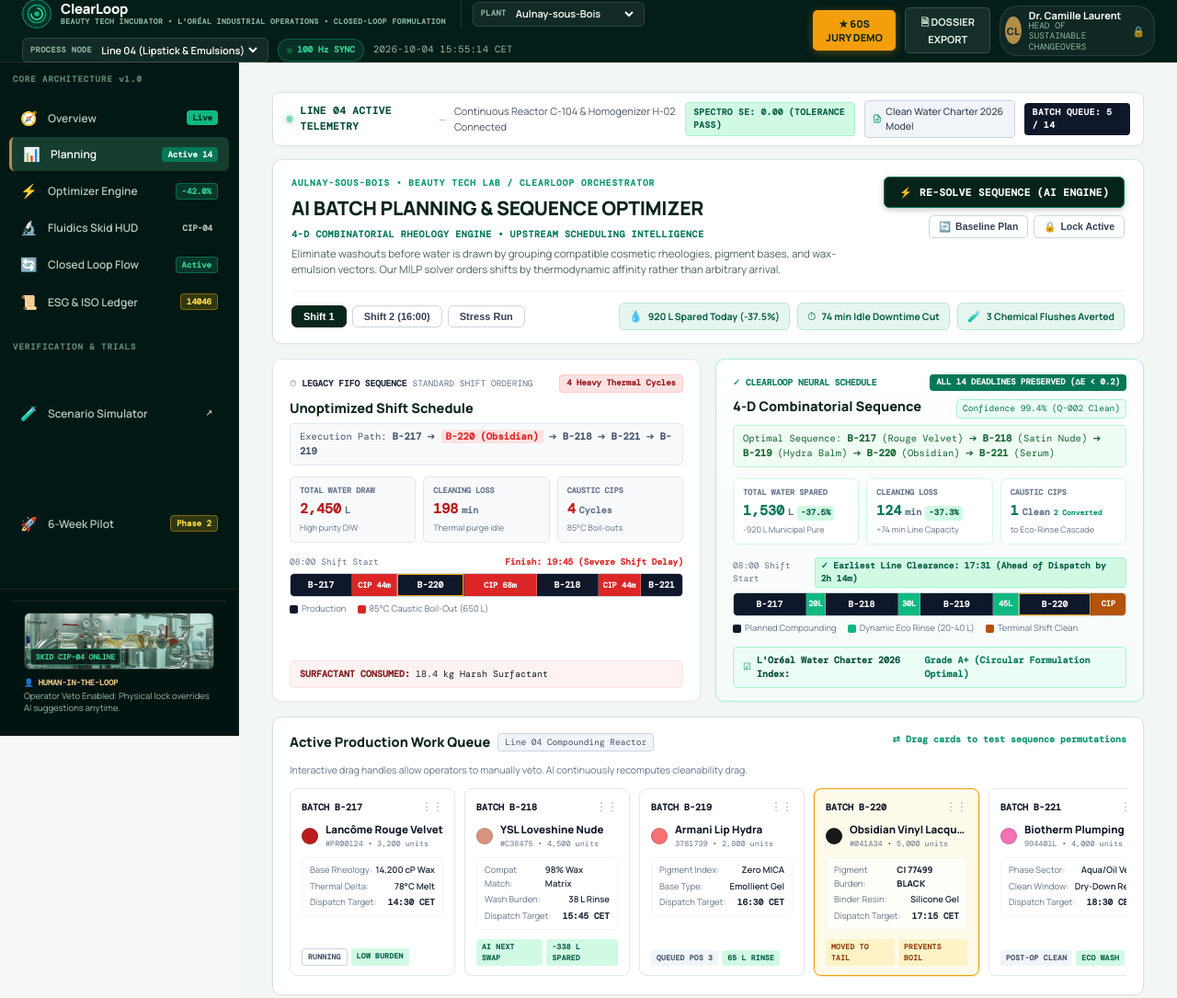
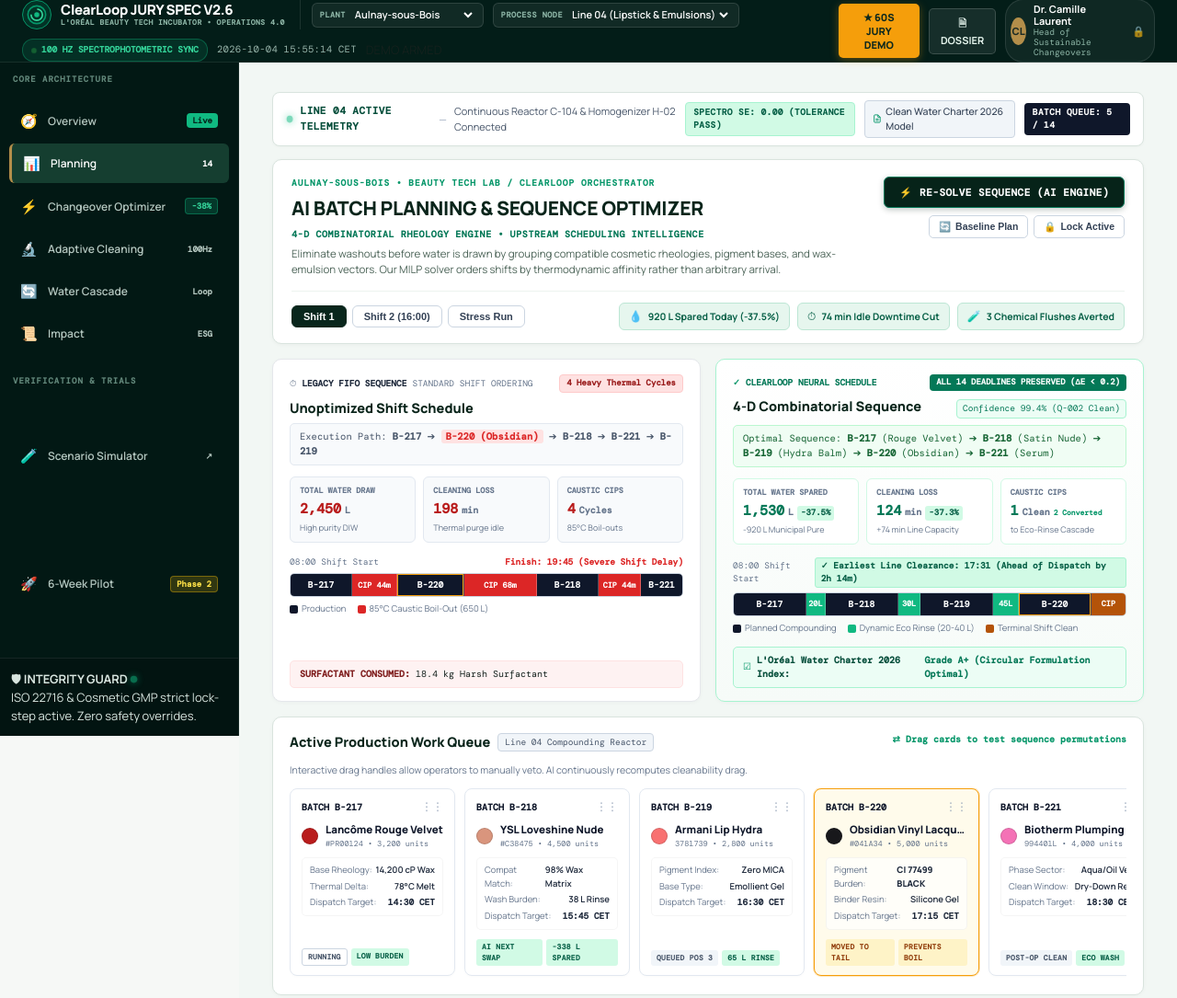
Before and after one commit to shoryamittal/Changeloop-water-intelligence-, a plain HTML site: page frontend/index.html in a window 1280 px wide. Shown: the top 1085 px of the page at 92% size. Drawn offline with nearby package versions, Linux system fonts and the light colour scheme; no server answers; a web font is replaced by a local one.

Commit message:
feat(ui): update topbar badges and sidebar for Adaptive Cleaning

```diff
--- a/frontend/index.html
+++ b/frontend/index.html
@@ -230,8 +230,8 @@
           </svg>
         </div>
         <div>
-          <div class="topbar-brand-title">ClearLoop</div>
-          <div class="topbar-brand-sub">BEAUTY TECH INCUBATOR • L'ORÉAL INDUSTRIAL OPERATIONS • CLOSED-LOOP FORMULATION</div>
+          <div class="topbar-brand-title">ClearLoop <span class="jury-spec-tag">JURY SPEC V2.6</span></div>
+          <div class="topbar-brand-sub">L'ORÉAL BEAUTY TECH INCUBATOR • OPERATIONS 4.0</div>
         </div>
       </div>
 
@@ -254,18 +254,19 @@
         </select>
       </div>
 
-      <span class="sensors-sync-pill"><span class="sync-live-dot"></span> 100 Hz SYNC</span>
-      <span class="topbar-clock" id="topbarClock">2026-03-29 16:42:18 CET</span>
+      <span class="sensors-sync-pill"><span class="sync-live-dot"></span> 100 HZ SPECTROPHOTOMETRIC SYNC</span>
+      <span class="topbar-clock" id="topbarClock">2026-03-29 14:42:18 CET</span>
+      <span class="demo-armed-pill">DEMO ARMED</span>
     </div>
 
     <div class="topbar-actions">
       <button class="button gold judge-demo-btn" onclick="openPitchDeck()">★ 60S JURY DEMO</button>
-      <button class="button ghost dossier-btn" onclick="showView('dossier')">🗎 DOSSIER EXPORT</button>
+      <button class="button ghost dossier-btn" onclick="showView('dossier')">🗎 DOSSIER</button>
       <div class="topbar-profile" onclick="returnToGateway()" title="Lock Session / Return to Operator Gateway">
         <div class="avatar" id="topbarAvatar">CL</div>
         <div class="profile-info">
           <b id="topbarOpName">Dr. Camille Laurent</b>
-          <small id="topbarOpTitle">HEAD OF SUSTAINABLE CHANGEOVERS</small>
+          <small id="topbarOpTitle">Head of Sustainable Changeovers</small>
         </div>
         <span class="topbar-lock-icon">🔒</span>
       </div>
@@ -274,25 +275,25 @@
 
   <div class="app-body-layout">
     <aside class="sidebar" id="sidebar">
-      <div class="nav-section-title">CORE ARCHITECTURE v1.0</div>
+      <div class="nav-section-title">CORE ARCHITECTURE</div>
       <nav class="nav" aria-label="Primary navigation">
         <button data-view="overview" onclick="showView('overview')">
           <i>🧭</i><span>Overview</span><span class="nav-badge live">Live</span>
         </button>
-        <button data-view="planning" class="active" onclick="showView('planning')">
-          <i>📊</i><span>Planning</span><span class="nav-badge dark-active">Active 14</span>
+        <button data-view="planning" onclick="showView('planning')">
+          <i>📊</i><span>Planning</span><span class="nav-badge">14</span>
         </button>
         <button data-view="optimizer" onclick="showView('optimizer')">
-          <i>⚡</i><span>Optimizer Engine</span><span class="nav-badge green">-42.0%</span>
+          <i>⚡</i><span>Changeover Optimizer</span><span class="nav-badge green">-38%</span>
         </button>
-        <button data-view="cleaning" onclick="showView('cleaning')">
-          <i>🔬</i><span>Fluidics Skid HUD</span><span class="nav-badge">CIP-04</span>
+        <button data-view="cleaning" class="active" onclick="showView('cleaning')">
+          <i>🔬</i><span>Adaptive Cleaning</span><span class="nav-badge active-100hz">100Hz</span>
         </button>
         <button data-view="cascade" onclick="showView('cascade')">
-          <i>🔄</i><span>Closed Loop Flow</span><span class="nav-badge green">Active</span>
+          <i>🔄</i><span>Water Cascade</span><span class="nav-badge">Loop</span>
         </button>
         <button data-view="analytics" onclick="showView('analytics')">
-          <i>📜</i><span>ESG &amp; ISO Ledger</span><span class="nav-badge gold">14046</span>
+          <i>📜</i><span>Impact</span><span class="nav-badge">ESG</span>
         </button>
       </nav>
 
@@ -307,13 +308,13 @@
       </nav>
 
       <div class="sidebar-bottom">
-        <div class="sidebar-skid-preview">
-          <div class="skid-thumb-wrap">
-            <img src="/frontend/cip_fluidics.jpg" alt="SKID CIP-04 ONLINE" class="skid-thumb-img">
-            <span class="skid-thumb-tag">SKID CIP-04 ONLINE</span>
+        <div class="sidebar-integrity-card">
+          <div class="integrity-head">
+            <span class="icon">🛡</span>
+            <b>INTEGRITY GUARD</b>
+            <span class="pulsing-green-dot"></span>
           </div>
-          <div class="skid-hitl-tag">👤 HUMAN-IN-THE-LOOP</div>
-          <div class="skid-hitl-desc">Operator Veto Enabled: Physical lock overrides AI suggestions anytime.</div>
+          <div class="integrity-desc">ISO 22716 &amp; Cosmetic GMP strict lock-step active. Zero safety overrides.</div>
         </div>
       </div>
     </aside>
```
